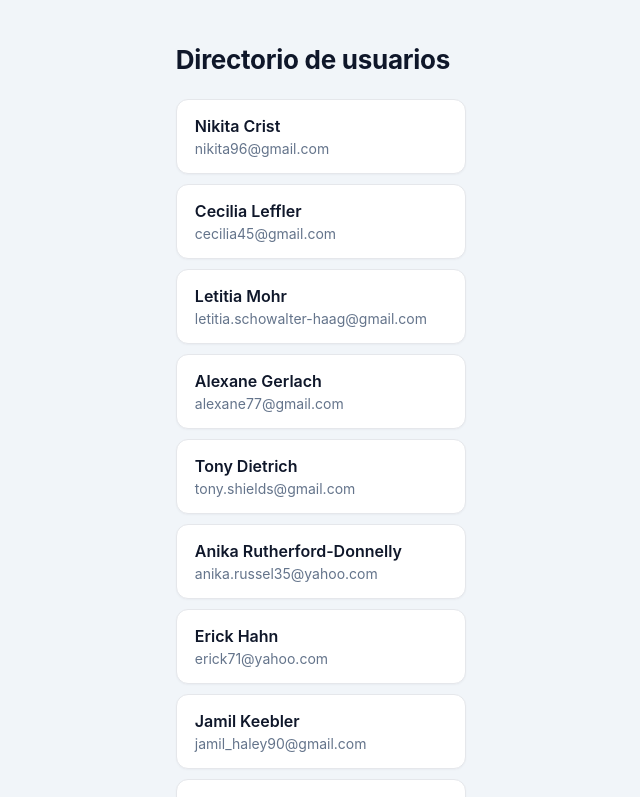
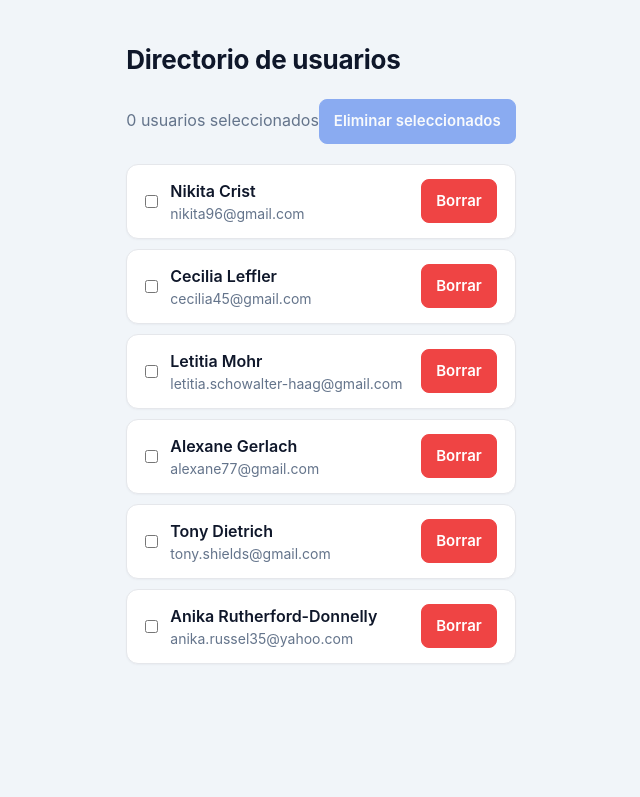
Before and after one commit to Avila-Pato/Interview__Challenges, a Next.js app: page /reto-1 in a window 1280 px wide. Shown: the top 797 px of the page, without its empty margins (319-959 px from the left). Built offline with nearby package versions, Linux system fonts and the light colour scheme.

Commit message:
checking text

```diff
--- a/app/reto-1/api/api.ts
+++ b/app/reto-1/api/api.ts
@@ -20,13 +20,19 @@ const wait = (ms: number) => new Promise((resolve) => setTimeout(resolve, ms));
 
 const api = {
   total: MAX_USERS,
-  list: async ({start, count} = { start: 0, count: 3 }): Promise<Page> => {
+  list: async ({start, count} = { start: 0, count: 6 }): Promise<Page> => {
     await wait(600);
 
     const items = ALL_USERS.slice(start, start + count);
 
     return {items, total: MAX_USERS};
   },
+  remove: async (id: number): Promise<void> => {
+    await wait(300);
+
+    const index = ALL_USERS.findIndex((u) => u.id === id);
+    if (index !== -1) ALL_USERS.splice(index, 1);
+  },
 };
 
 export default api;
--- a/app/reto-1/page.tsx
+++ b/app/reto-1/page.tsx
@@ -1,65 +1,69 @@
 "use client";
-import {useCallback, useEffect, useRef, useState} from "react";
+import {useEffect, useState} from "react";
 import { User } from "./types/types";
 import api from "./api/api";
 
 
 function App() {
   const [users, setUsers] = useState<User[]>([]);
-  const [isLoading, setIsLoading] = useState(false);
-  const isLoadingRef = useRef(false);
-
-  const sentinelRef = useRef<HTMLDivElement>(null);
-
-  const handleLoadMore = useCallback(() => {
-    if(isLoadingRef.current) return;
-
-    isLoadingRef.current = true;
-    setIsLoading(true);
-
-    api.list({start: users.length, count: 3}).then((result) => {
-      setUsers((prevUsers) => [...prevUsers, ...result.items]);
-      isLoadingRef.current = false;
-      setIsLoading(false);
-    });
-  }, [users.length]);
+  const [selectedUsers, setSelectedUsers] = useState<number[]>([])
+  const [checkedUsers, setCheckedUsers] = useState<number[]>([])
 
   useEffect(() => {
-    const sentinel = sentinelRef.current;
-    if (!sentinel) return;
+    api.list().then(({items}) => setUsers(items));
+  }, []);
 
-    const observer = new IntersectionObserver((entries) => {
-      if (entries[0].isIntersecting) {
-        handleLoadMore();
-      }
-    });
+  async function handleRemove(id: number) {
+    await api.remove(id);
+    setUsers((users) => users.filter((user) => user.id !== id));
+  }
 
-    observer.observe(sentinel);
-    return () => observer.disconnect();
-  }, [handleLoadMore]);
+  const handleSelectedUser = (id: number) => {
+    const isSelected = selectedUsers.includes(id);
+
+    setSelectedUsers((prevSelected) =>
+      isSelected ? prevSelected.filter((userId) => userId !== id) : [...prevSelected, id]
+    )
+  }
+
+  const handleDeleteSelected = () => {
+      Promise.all(selectedUsers.map((id) => api.remove(id))).then(() => {
+        setUsers((users) => users.filter((user) => !selectedUsers.includes(user.id)));
+        setSelectedUsers([]);
+      })
+
+      // const data = Promise.allSettled(selectedUsers.map((id) => api.remove(id)));
+      //   data.then((results) => {
+      //     const successfulDeletions = results.filter(result => result.status === "fulfilled").map(result => result.value);
+      //     setUsers((users) => users.filter((user) => !successfulDeletions.includes(user.id)));
+      //     setSelectedUsers([]);
+      //   })
+
+  }
 
   return (
     <main>
       <h1>Directorio de usuarios</h1>
+      <div className="toolbar">
+        <span className="muted">{selectedUsers.length} {selectedUsers.length === 1 ? "usuario" : "usuarios"} seleccionados</span>
+        <button onClick={handleDeleteSelected} disabled={selectedUsers.length === 0}>
+          Eliminar seleccionados
+        </button>
+      </div>
       <ul>
         {users.map((user) => (
           <li key={user.id}>
+            <input type="checkbox" checked={selectedUsers.includes(user.id)} onChange={() => handleSelectedUser(user.id)} />
             <div>
               <strong>{user.name}</strong>
               <span>{user.email}</span>
             </div>
+            <button className="remove" onClick={() => handleRemove(user.id)} >
+              Borrar
+            </button>
           </li>
         ))}
       </ul>
-      {isLoading && (
-        <>
-          <div className="skeleton"></div>
-          <div className="skeleton"></div>
-          <div className="skeleton"></div>
-        </>
-      )}
-      <div ref={sentinelRef} />
-      <button onClick={handleLoadMore} disabled={users.length === api.total}>Cargar más</button>
     </main>
   );
 }
```
Also changed, not shown: app/reto-1/README.md.
